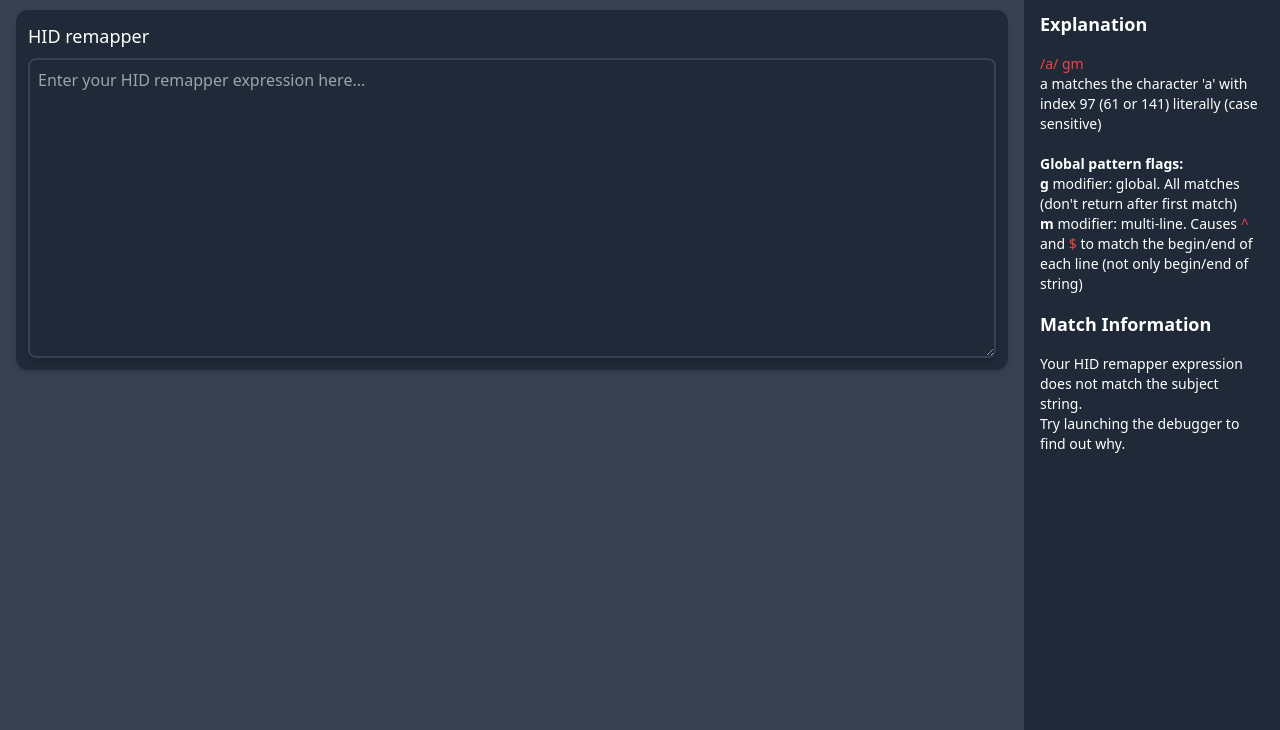
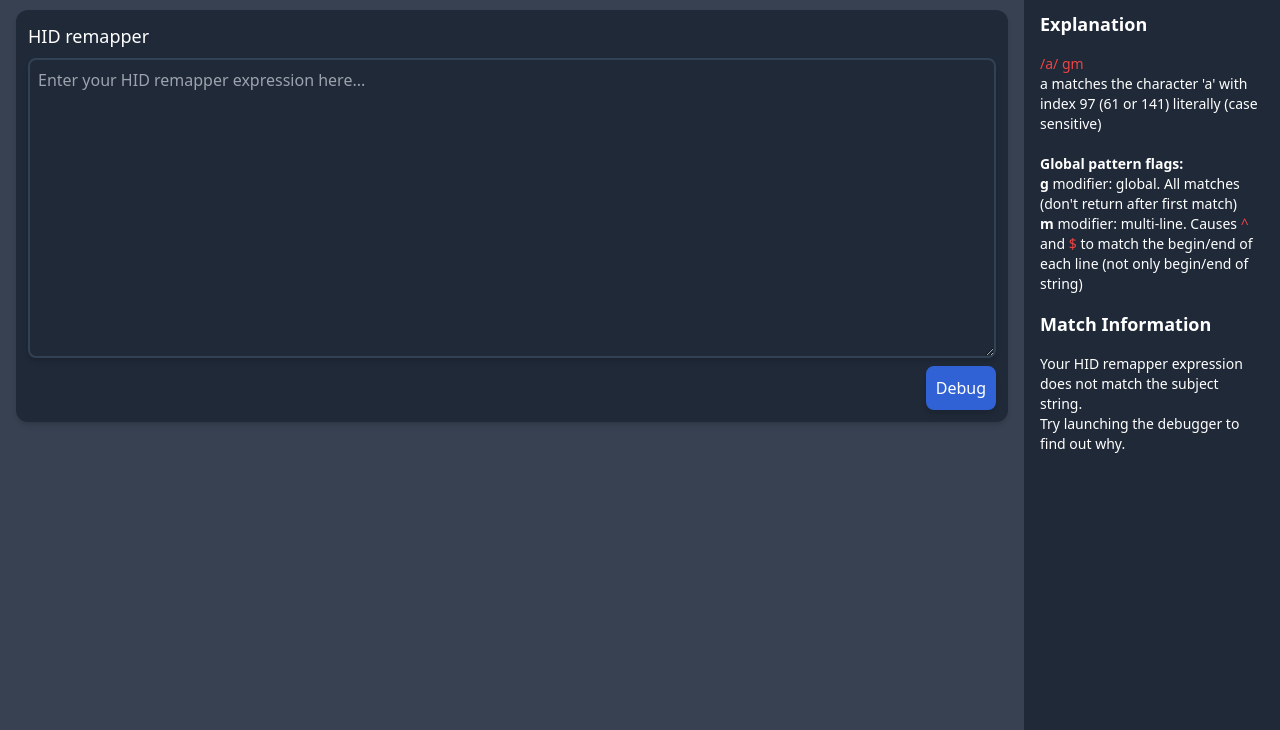
Before and after one commit to onixldlc/hid-remapper_expression-evaluator, a plain HTML site: page index.html in a window 1280 px wide. Shown: the part 70-800 px from the top of the page. Drawn offline with nearby package versions, Linux system fonts and the light colour scheme.

Commit message:
feat: added evaluator

```diff
--- a/index.html
+++ b/index.html
@@ -29,13 +29,29 @@
                     <div class="flex flex-row">
                         <textarea id="expression_input" class="w-full h-[300px] bg-gray-800 text-white p-2 rounded-lg border-slate-700 border-2 shadow-md" placeholder="Enter your HID remapper expression here..."></textarea>
                     </div>
+                    <div class="flex flex-row justify-end">
+                        <input type="button" value="Debug" class="
+                        p-2 rounded-lg border-2 shadow-md mt-2 cursor-pointer
+
+                        bg-[#3062d6]
+                        border-[#3062d6]
+                        text-white
+
+                        hover:bg-[#233358]
+                        hover:border-[#233358]
+                        hover:text-gray-200
+
+                        active:bg-[#0f172a]
+                        active:border-[#0f172a]
+                        active:text-gray-500 " onclick="start_evaluator()">
+                    </div>
                 </div>
-
                 <div id="to_hide" hidden>
                     <div id="configs" class="h-fit flex flex-wrap bg-gray-800 justify-start p-1.5 rounded-xl shadow-md">
                         <div id="template" class="w-1/2 p-1.5" hidden>
                             <div class="border-slate-600 border-2 rounded-lg p-2">
                                 <div class="text-lg pb-2">0x000000001 - Configuration</div>
+                                <div class="h-[2px] w-full mx-auto mb-1 bg-slate-400"></div>
                                 <div class="flex flex-row ">
                                     <div class="flex flex-row gap-2 pr-2">
                                         <div class="flex flex-col gap-2">
@@ -91,7 +107,6 @@
                         </div>
                     </div>
                 </div>
-
             </div>
         </div>
 
@@ -119,6 +134,32 @@
     <script>
         let expression = "";
         let expresion_input_element = document.getElementById('expression_input');
+
+        function start_evaluator(){
+            console.log('starting to evaluate...');
+
+            try {
+                // window.hexeses = processHexadecimals(expression);
+                const expr = expression;
+
+                if(expression === "") {
+                    throw new Error("Expression is empty");
+                }
+
+                const result = debugEvaluate(expr, {
+                callback: (info) => {
+                    debugStack.push(info)
+                    console.log("Debug Info:", info);
+                }
+                });
+                console.log("Final Result:", result);
+            } catch (e) {
+                console.error(e.message);
+            }
+            // let expression = expresion_input_element.value;
+            // let hexeses = processHexadecimals(expression);
+            // console.log(hexeses);
+        }
 
         expresion_input_element.addEventListener('cut', () => {
             setTimeout(() => {
```
